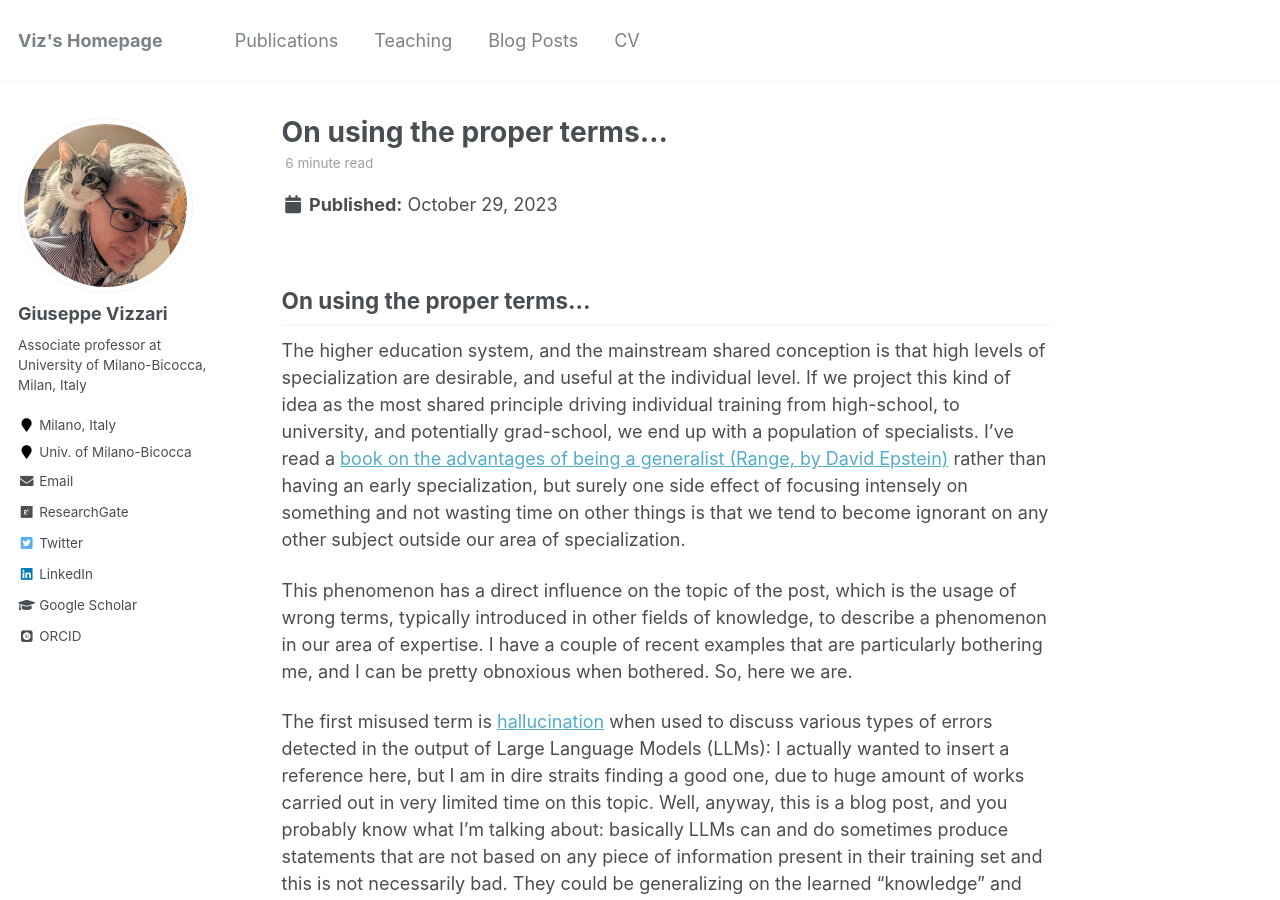
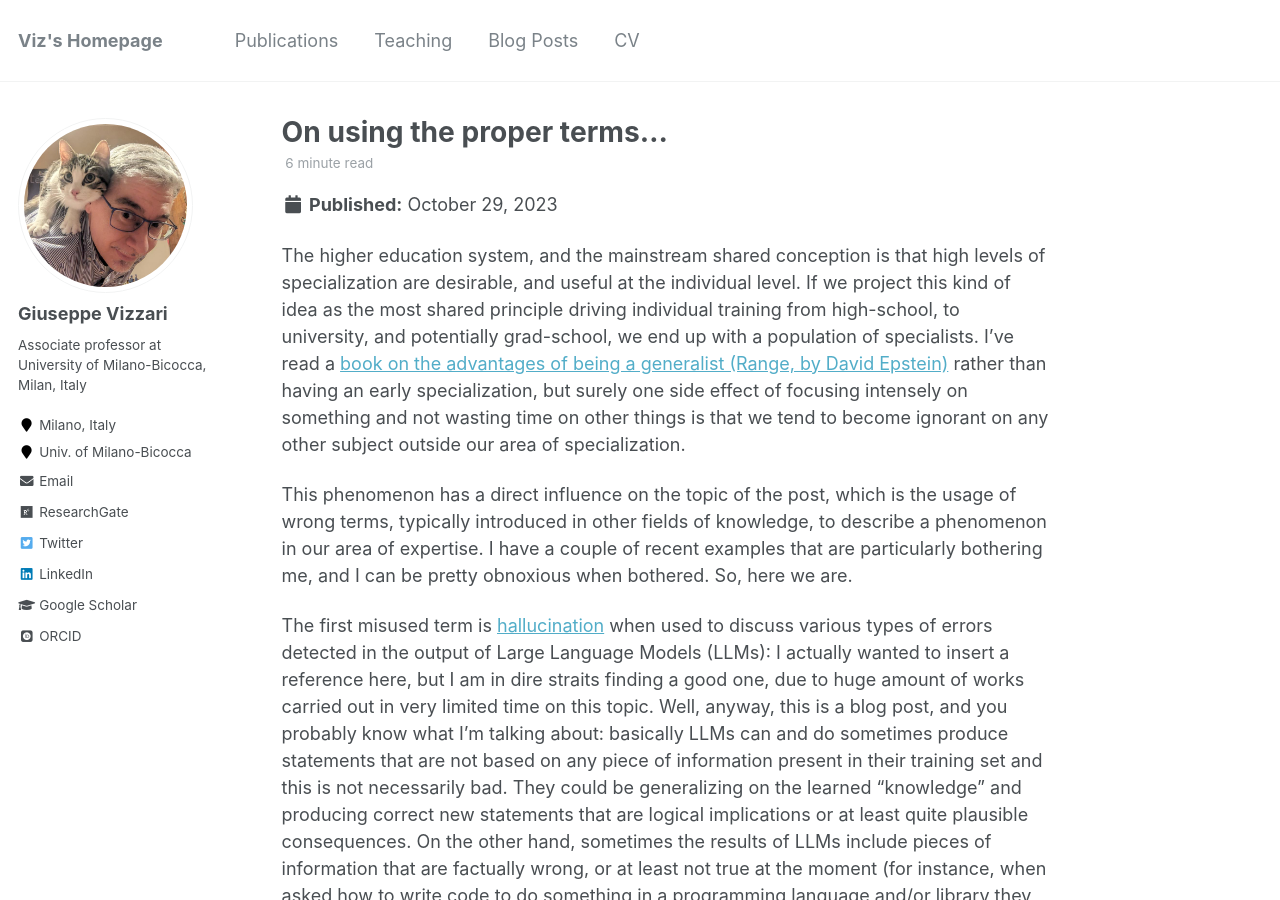
Before and after one commit to GiuseppeVizzari/GiuseppeVizzari.github.io, a Jekyll site: the page built from _posts/2023-10-29-Using-proper-terms.md, in a window 1280 px wide and 900 px high. Built offline with Jekyll 4.4.1, drawn with Linux system fonts in a browser that asks for light colours; some web fonts are replaced.

Commit message:
removed h2 from a post

```diff
--- a/_posts/2023-10-29-Using-proper-terms.md
+++ b/_posts/2023-10-29-Using-proper-terms.md
@@ -8,8 +8,6 @@ tags:
   - language
   - ignorance
 ---
-
-## On using the proper terms...
 
 The higher education system, and the mainstream shared conception is that high levels of specialization are desirable, and useful at the individual level. If we project this kind of idea as the most shared principle driving individual training from high-school, to university, and potentially grad-school, we end up with a population of specialists. I've read a [book on the advantages of being a generalist (Range, by David Epstein)](https://davidepstein.com/the-range/) rather than having an early specialization, but surely one side effect of focusing intensely on something and not wasting time on other things is that we tend to become ignorant on any other subject outside our area of specialization.
 
```
